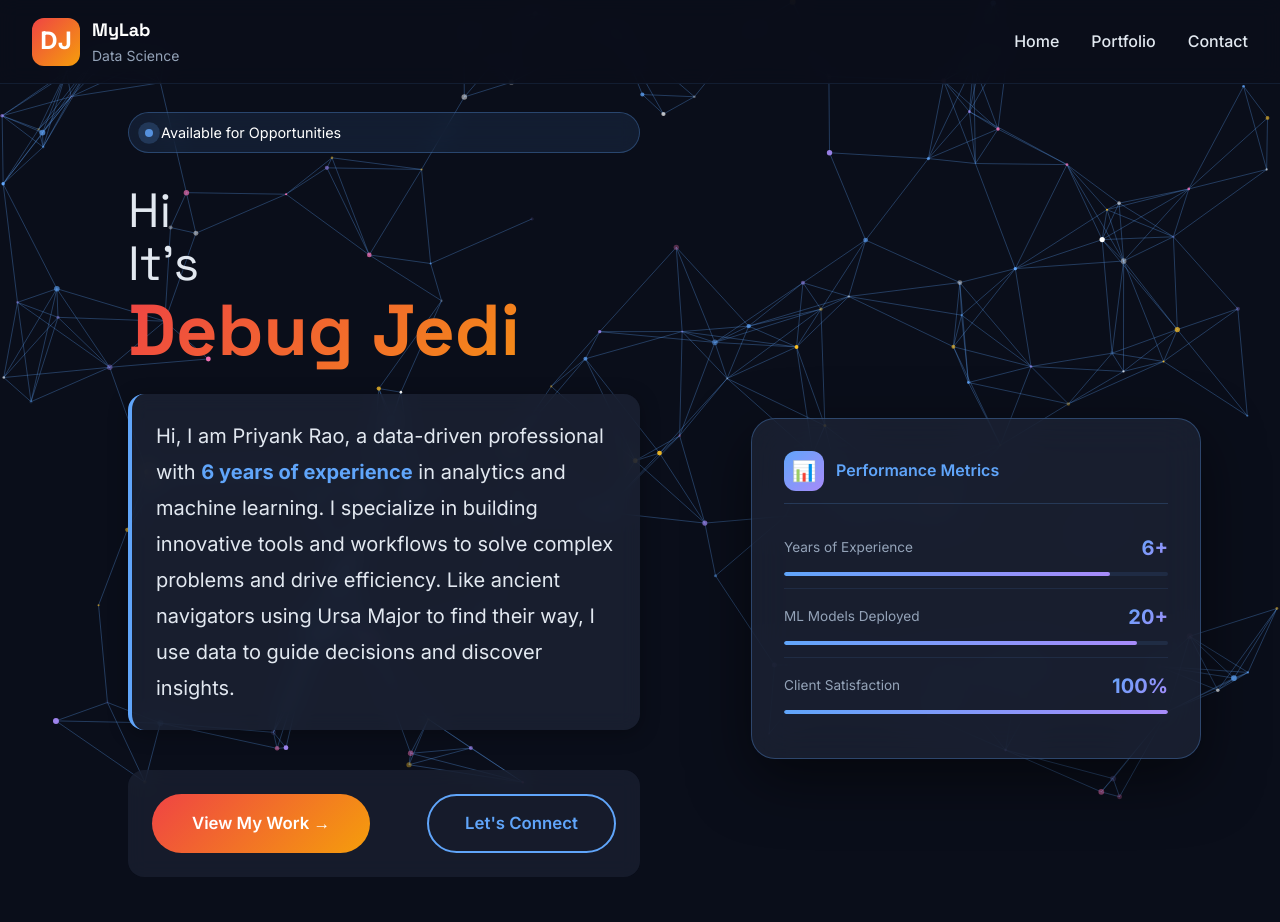
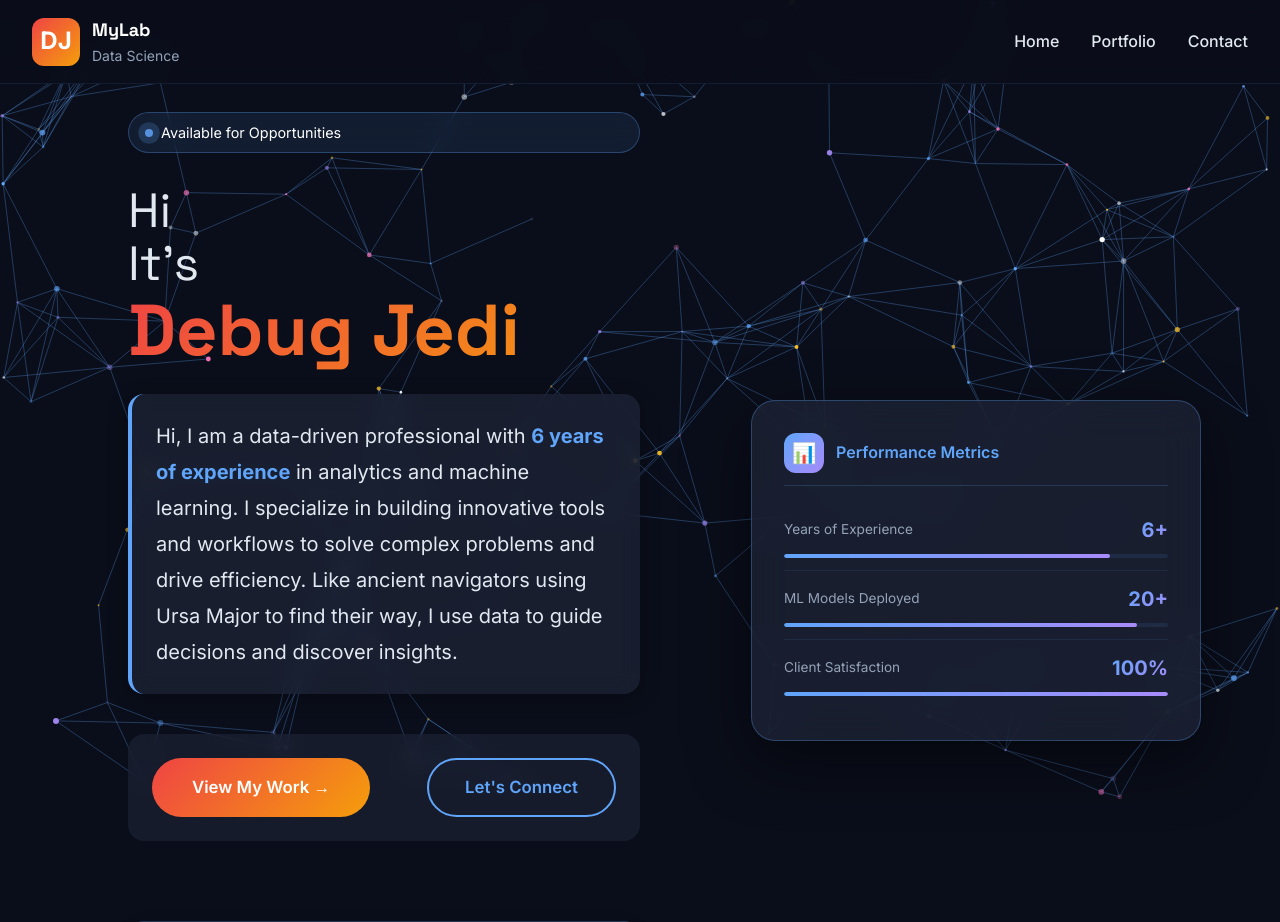
Before and after one commit to DebugJedi/MyPortfolio, a Python web app: template templates/pages/home.html in a window 1280 px wide. Shown: the top 922 px of the page. Run offline with Jinja, Linux system fonts and the light colour scheme; the template is opened without the code that fills it, so the values that code supplies are empty.

Commit message:
HTML Update

```diff
--- a/templates/pages/home.html
+++ b/templates/pages/home.html
@@ -27,7 +27,7 @@
             </div> -->
 
             <p class="hero-description">
-                Hi, I am Priyank Rao, a data-driven professional with <strong>6 years of experience</strong>
+                Hi, I am a data-driven professional with <strong>6 years of experience</strong>
                 in analytics and machine learning. I specialize in building innovative tools and workflows
                 to solve complex problems and drive efficiency. Like ancient navigators using Ursa Major
                 to find their way, I use data to guide decisions and discover insights.
```
